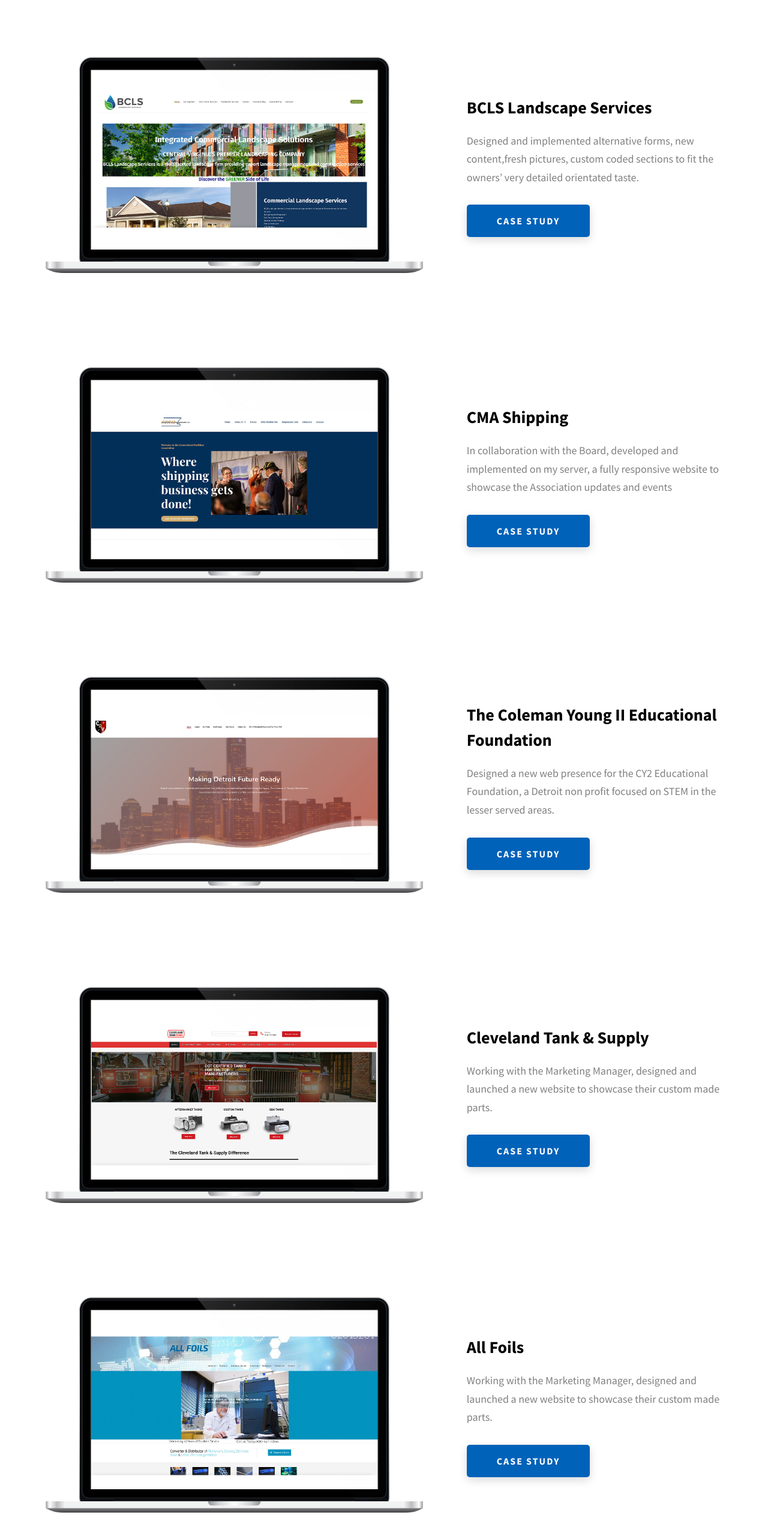
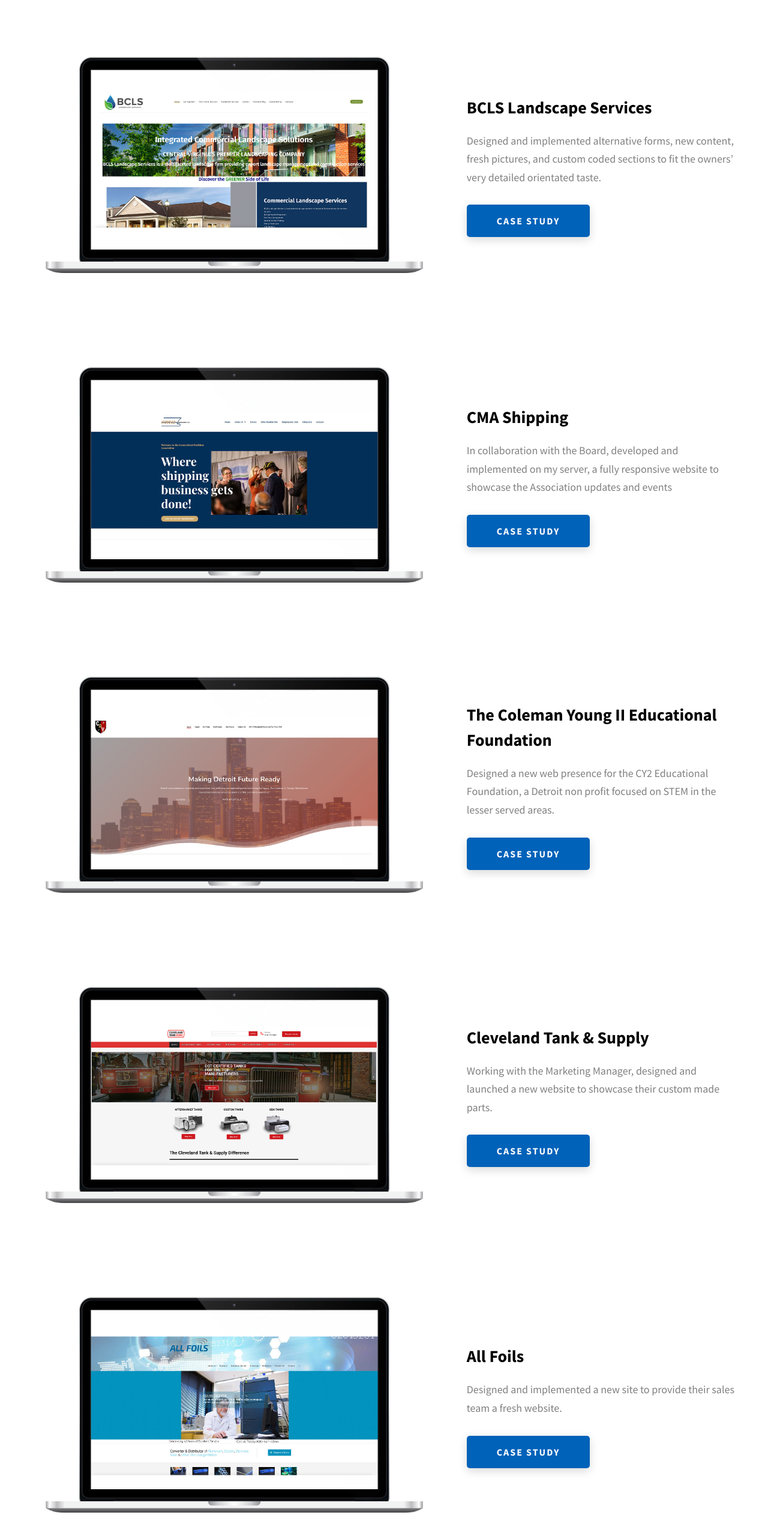
Before and after one commit to lacnfield75/.github.io, a website: page index.html in a window 1280 px wide. Shown: the part 1931-4491 px from the top of the page at 60% size. Drawn offline with Linux system fonts and the light colour scheme.

Commit message:
Update index.html

```diff
--- a/index.html
+++ b/index.html
@@ -208,7 +208,7 @@
             <div class="projects__row-content">
               <h3 class="projects__row-content-title">BCLS Landscape Services</h3>
               <p class="projects__row-content-desc">
-                Designed and implemented alternative forms, new content,fresh pictures, custom coded sections to fit the owners’ very detailed orientated taste.
+                Designed and implemented alternative forms, new content, fresh pictures, and custom coded sections to fit the owners’ very detailed orientated taste.
               </p>
               <a
                 href="./BCLS.html"
@@ -296,7 +296,7 @@
             <div class="projects__row-content">
               <h3 class="projects__row-content-title">All Foils</h3>
               <p class="projects__row-content-desc">
-                Working with the Marketing Manager, designed and launched a new website to showcase their custom made parts.
+               Designed and implemented a new site to provide their sales team a fresh website.
               </p>
               <a
                 href="./Allfoils.html"
```
